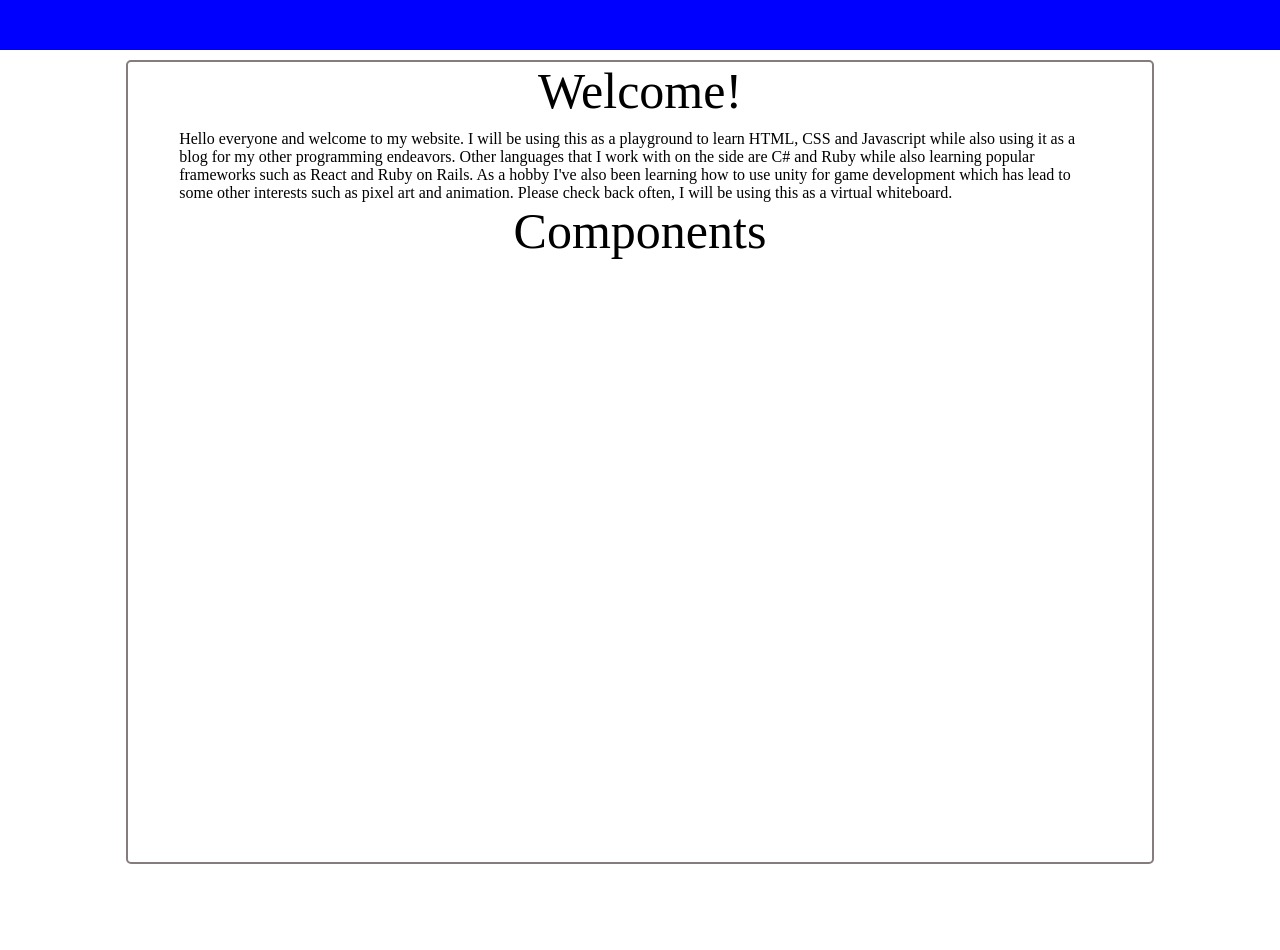
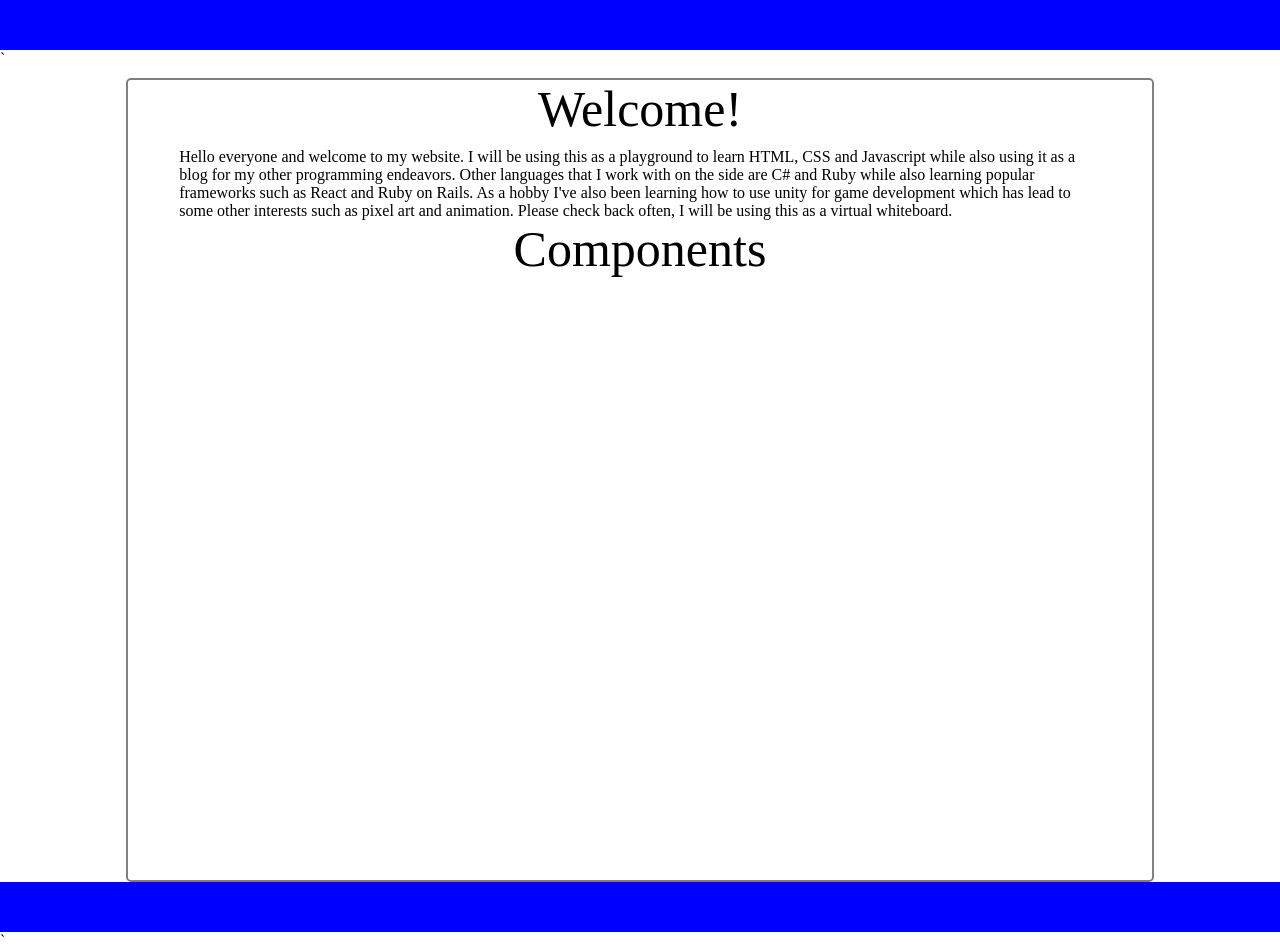
Before and after one commit to tcrurup/tcrurup.github.io, a website: page index.html in a window 1280 px wide. Before the commit the page ends 864 px from the top, so only its background shows below. Drawn offline with nearby package versions, Linux system fonts and the light colour scheme.

Commit message:
Add code to look include html based on attributes of divs

```diff
--- a/index.html
+++ b/index.html
@@ -4,12 +4,11 @@
 
 <head>
     <!-- http://tcrurup.github.io/ unless its testing-->
-    <base id="base-url" href="" target="_blank">
     <link rel="stylesheet" type="text/css" href="style.css">
 </head>
 
 <body>
-    <Navbar></Navbar>
+    <div include-html="partials/navbar.html"></div>
     <div class="page">
         <blogpost>
             <div class="page-title">Welcome!</div>
@@ -23,6 +22,9 @@
             <p></p>
         </blogpost>
     </div>
+
+    <div include-html="partials/footer.html"></div>
+
     <script src="https://code.jquery.com/jquery-3.6.0.min.js"></script>
     <script type="text/javascript" src="./src/components/Component.js" ></script>
     <script type="text/javascript" src="./src/components/Navbar.js" ></script>
--- /dev/null
+++ b/partials/navbar.html
@@ -0,0 +1,3 @@
+<div class='nav-bar'>
+
+</div>`
--- a/src/DOMContentLoaded.js
+++ b/src/DOMContentLoaded.js
@@ -5,12 +5,32 @@ document.addEventListener("DOMContentLoaded", event => {
 })
 
 function OnDOMLoad(){
-    if(window.location.hostname != ""){
-        document.getElementById("base-url").href = baseUrl;
-    };
-    generateComponents();
+    loadPartials();
 }
 
-function generateComponents(){
-    Navbar.initialize();
+function loadPartials(){
+
+    let allIncludes = $( "div[include-html]");
+
+    for(let i = 0; i< allIncludes.length; i++){
+
+        let node = allIncludes[i]
+        let filePath = node.getAttribute("include-html")
+        console.log(`Loading partial from ${filePath}`)
+        const onSuccess = response => {
+            console.log(`Found partial ${filePath}`)
+            console.log(response)
+            node.innerHTML = response
+        }
+
+        fetchPartial(filePath, onSuccess)
+    }
 }
+
+function fetchPartial(filePath, onSuccess){
+    $.ajax({
+        url:'/partials/navbar.html',
+        success: response => onSuccess(response),
+        error: error => console.log(error)
+    })
+}
--- a/src/components/Navbar.js
+++ b/src/components/Navbar.js
@@ -1,6 +1,8 @@
 class Navbar extends Component{
 
     render(){
+        console.log("rendering navbar")
+        fetch('./navbar.html').then( response => console.log(response) )
         return `<div class='nav-bar'>
 
         </div>`
```
